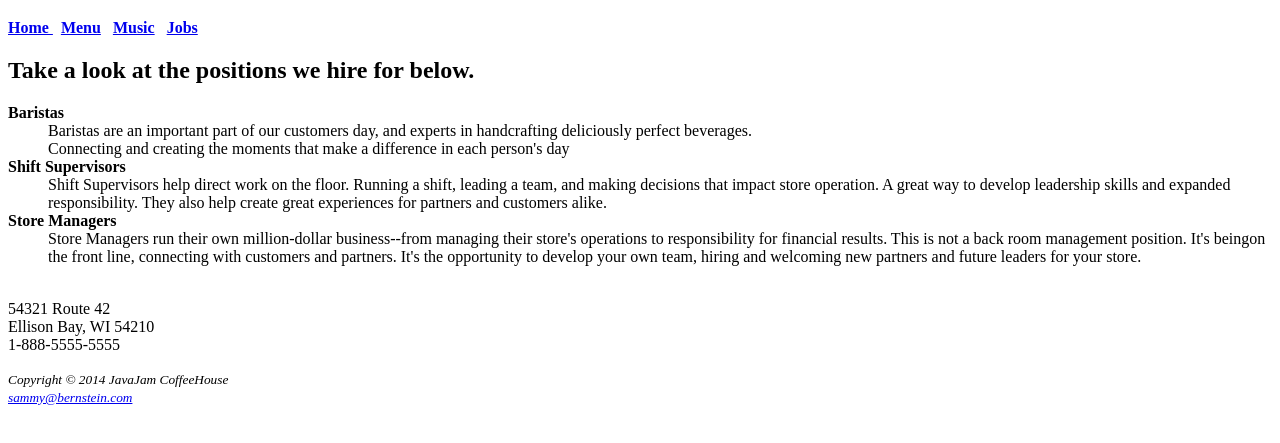
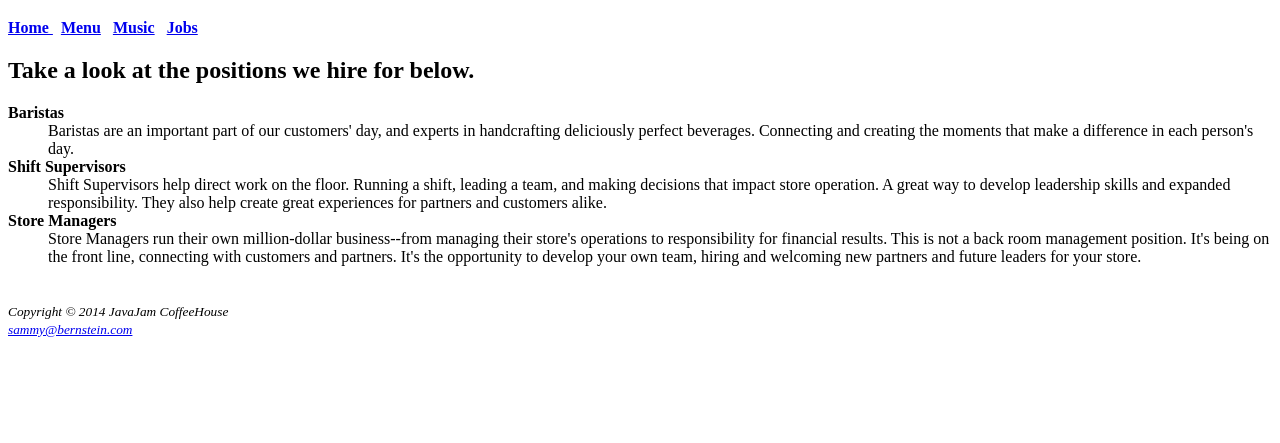
Before and after one commit to mrhalfpipe33/javajam-mrhalfpipe33, a plain HTML site: page jobs.html in a window 1280 px wide. Shown: the part 61-504 px from the top of the page. Drawn offline with Linux system fonts and the light colour scheme.

Commit message:
fix: fix typos and bugs that affected bolding on index.html and jobs.html

```diff
--- a/jobs.html
+++ b/jobs.html
@@ -21,9 +21,9 @@
   <div>
     <dt>
       <strong>Baristas</strong>
-        <dd>Baristas are an important part of our customers day, and experts in
-        handcrafting deliciously perfect beverages.<br>
-        Connecting and creating the moments that make a difference in each person's day</dd>
+        <dd>Baristas are an important part of our customers' day, and experts in
+        handcrafting deliciously perfect beverages. Connecting and creating the
+        moments that make a difference in each person's day.</dd>
       <strong>Shift Supervisors</strong>
         <dd>Shift Supervisors help direct work on the floor. Running a shift,
         leading a team, and making decisions that impact store operation. A great
@@ -32,15 +32,12 @@
       <strong>Store Managers</strong>
         <dd>Store Managers run their own million-dollar business--from managing
         their store's operations to responsibility for financial results. This
-        is not a back room management position. It's beingon the front line,
+        is not a back room management position. It's being on the front line,
         connecting with customers and partners. It's the opportunity to develop
         your own team, hiring and welcoming new partners and future leaders for
-        your store.</dd><br>
+        your store.</dd><br><br>
     </dt>
   </div>
-    <p> 54321 Route 42 <br>
-        Ellison Bay, WI 54210 <br>
-        1-888-5555-5555 <p>
   <footer>
       <small><i>
         Copyright &copy; 2014 JavaJam CoffeeHouse <br>
```
Also changed, not shown: index.html (+2 -1 lines).
